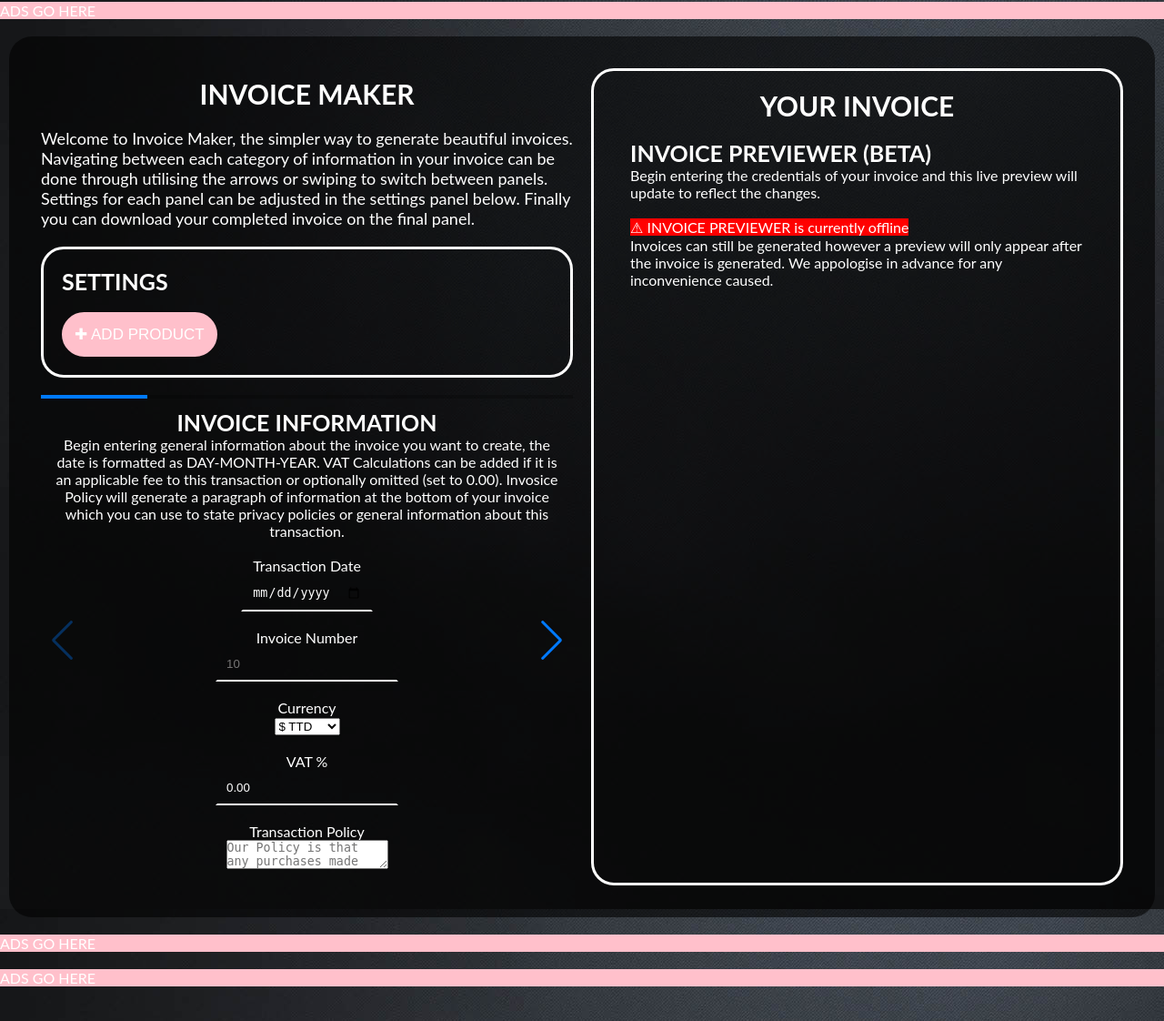
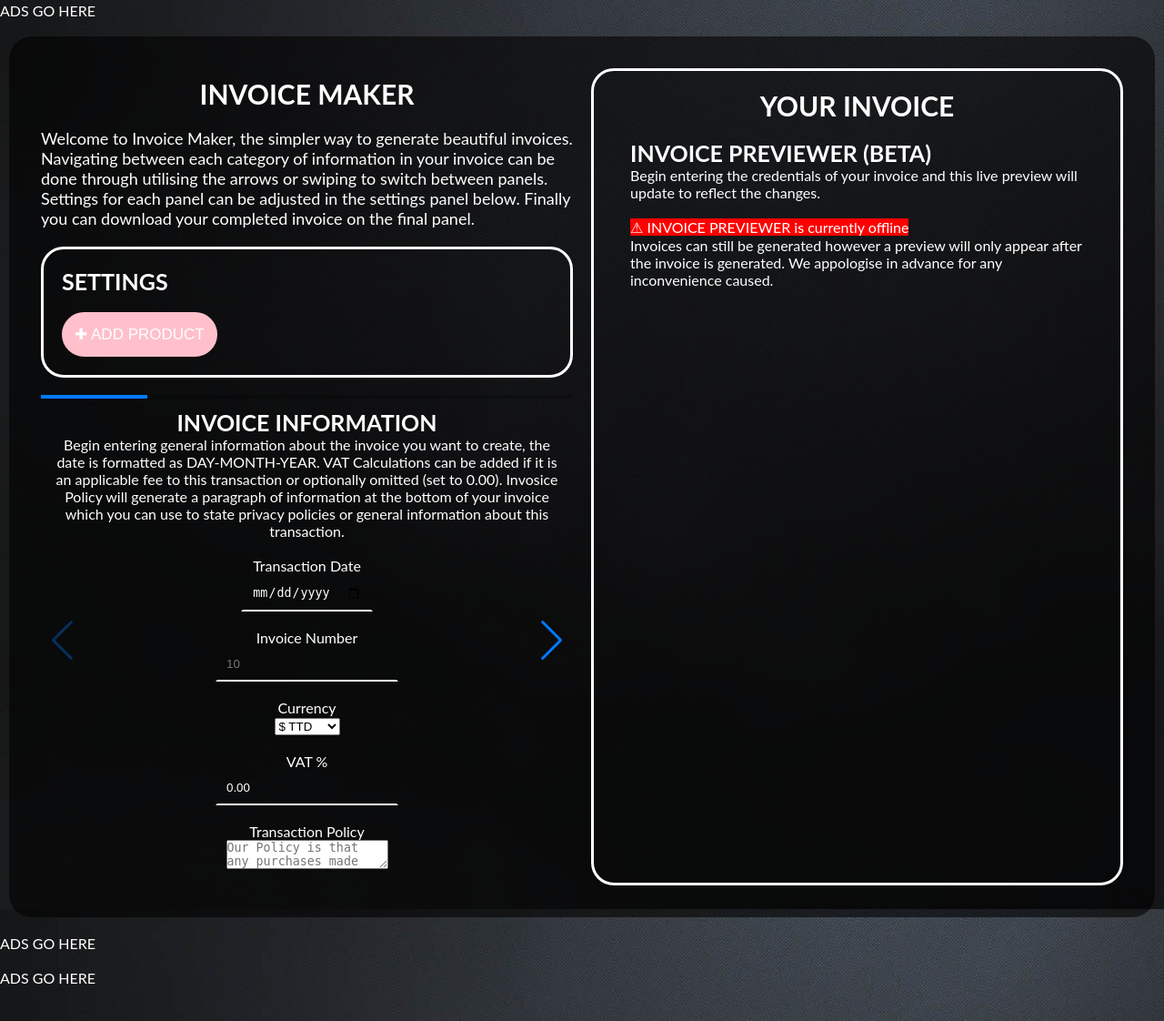
Before and after one commit to KyleAwah/compileprojects, a Flask app: page /invoice/app in a window 1280 px wide. Shown: the part 81-1203 px from the top of the page at 91% size. Run offline with Flask 2, Linux system fonts and the light colour scheme; some libraries are stand-ins or nearby versions.

Commit message:
Update invoice_menu.css

```diff
--- a/static/invoice_menu.css
+++ b/static/invoice_menu.css
@@ -113,11 +113,8 @@ ul li:hover {
     border-top: 4px solid white;
 }
 
+.ads {
 
-
-.ads {
-    background-color: pink;
-    color: white;
 }
 
 #invoicer_mini_logo {
```
